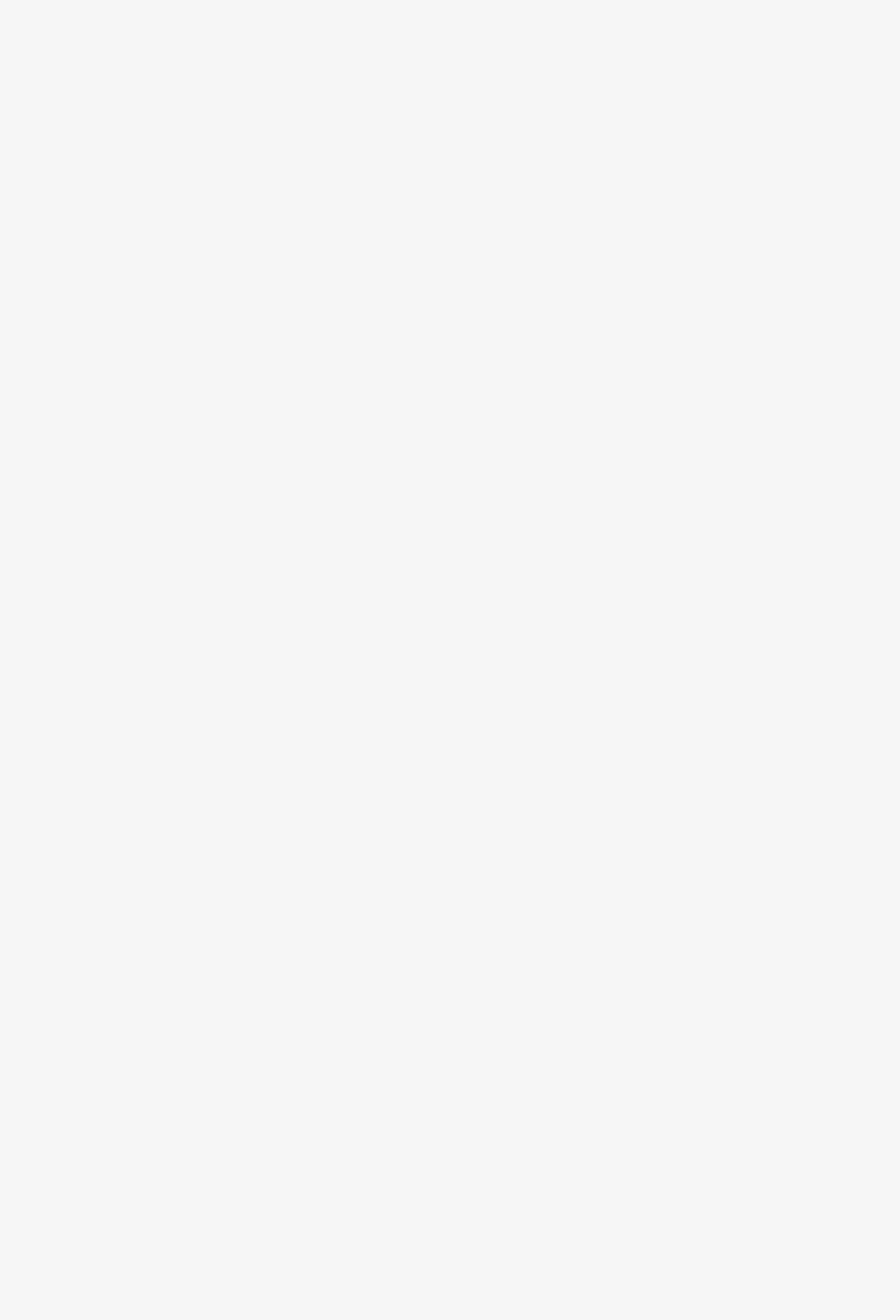
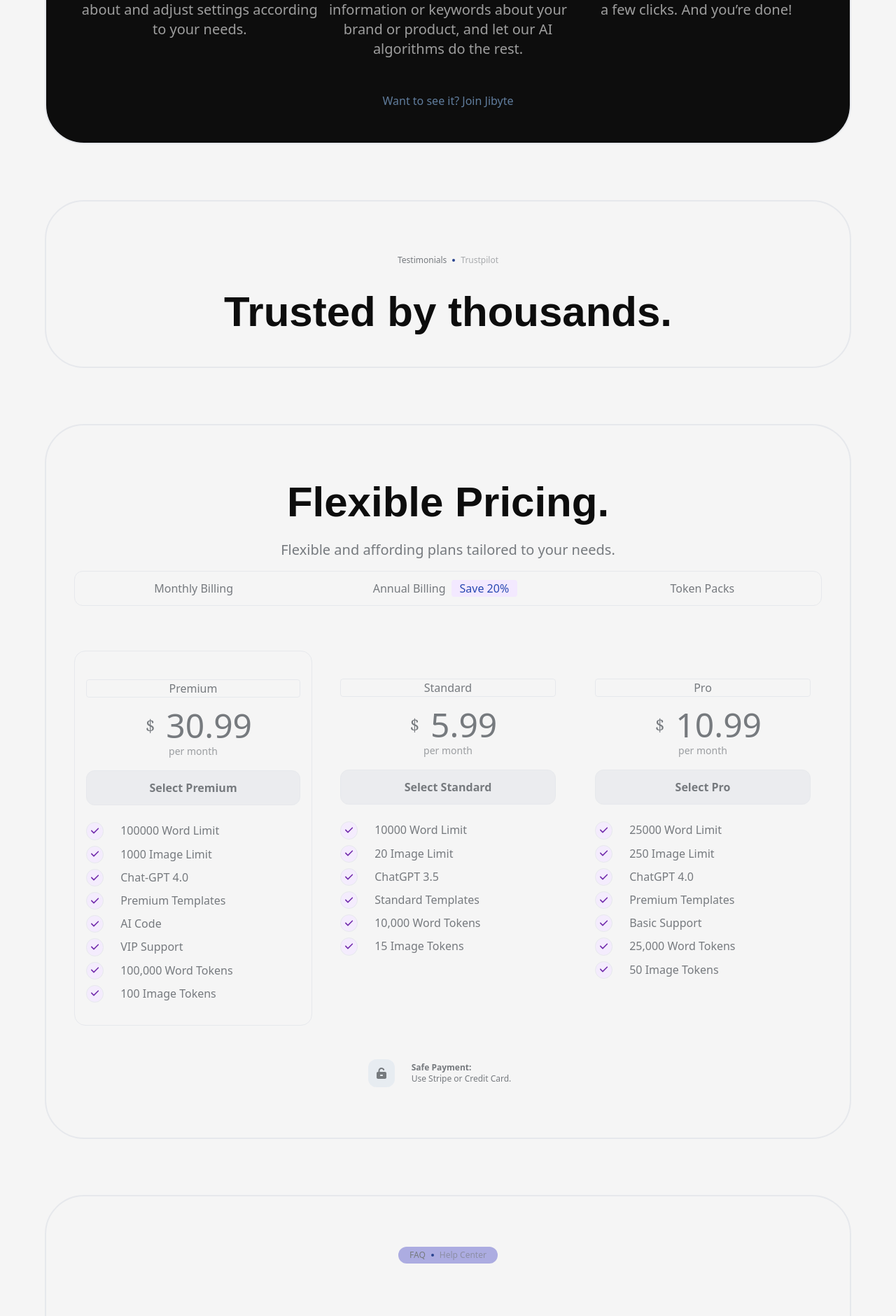
Before and after one commit to solomon-mh/ai-website-ui-clone, a React (Vite) app: page /aichatbot in a window 1280 px wide. Shown: the part 3184-5065 px from the top of the page at 70% size. Before the commit the page ends 2664 px from the top, so only its background shows below. Built offline with nearby package versions, Linux system fonts and the light colour scheme.

Commit message:
modfying Home section

```diff
--- a/src/pages/Home.jsx
+++ b/src/pages/Home.jsx
@@ -1,6 +1,12 @@
+import FAQ from "../components/FAQ";
 import FeaturesContainer from "../components/FeaturesContainer";
+import HalfMoon from "../components/HalfMoon";
 import Hero from "../components/Hero";
+import HowItWorks from "../components/HowItWorks";
+import LatestBlogs from "../components/LatestBlogs";
 import Navigation from "../components/Navigation";
+import Pricing from "../components/Pricing";
+import Testimonials from "../components/Testimonials";
 
 const Home = () => {
   return (
@@ -8,6 +14,12 @@ const Home = () => {
       <Navigation />
       <Hero />
       <FeaturesContainer />
+      <HowItWorks />
+      <Testimonials />
+      <Pricing />
+      <FAQ />
+      <LatestBlogs />
+      <HalfMoon />
     </div>
   );
 };
```
